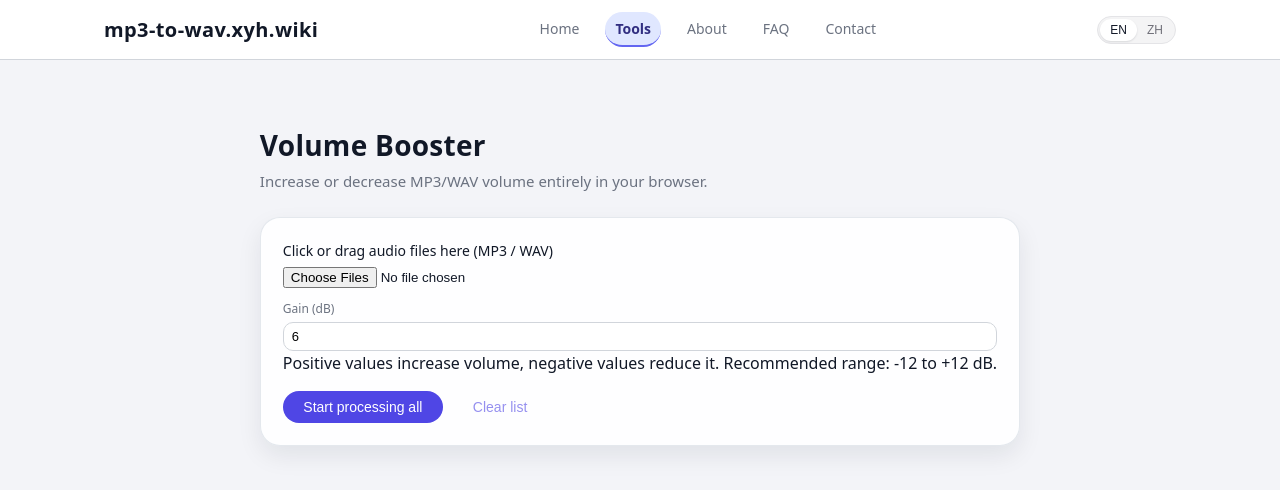
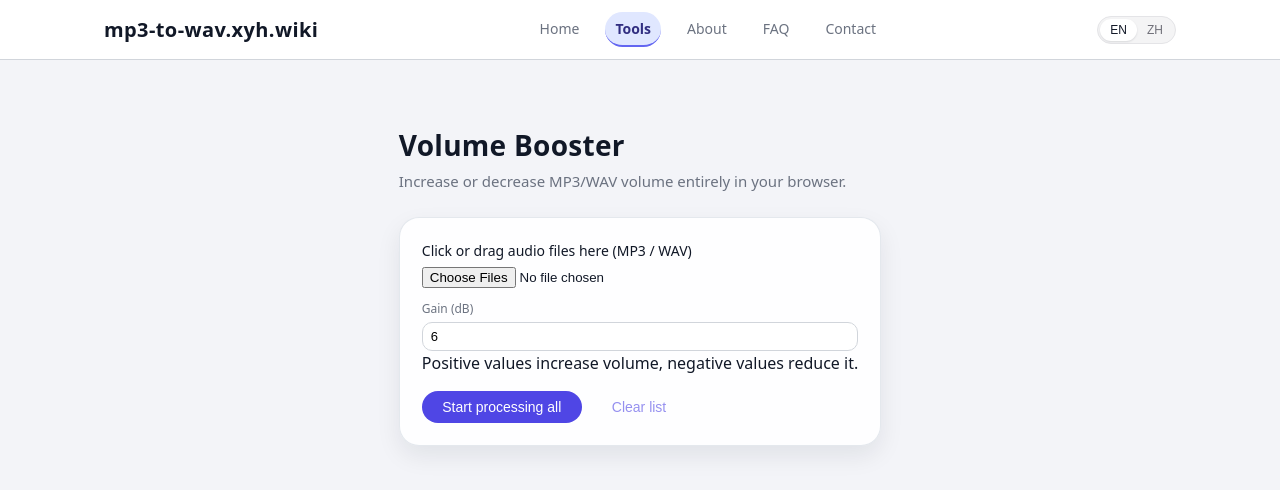
Before and after one commit to xyh-wiki/mp3-to-wav, a React (Vite) app: page /tools/volume-boost in a window 1280 px wide. Shown: the top 490 px of the page. Built offline with nearby package versions, Linux system fonts and the light colour scheme.

Commit message:
init: first commit

```diff
--- a/src/pages/Tools/VolumeBoost.tsx
+++ b/src/pages/Tools/VolumeBoost.tsx
@@ -123,7 +123,7 @@ const VolumeBoostPage: React.FC = () => {
                   value={gainDb}
                   onChange={(e) => setGainDb(Number(e.target.value) || 0)}
                 />
-                <p className="field-help">Positive values increase volume, negative values reduce it. Recommended range: -12 to +12 dB.</p>
+                <p className="field-help">Positive values increase volume, negative values reduce it.</p>
               </div>
             </div>
 
```
